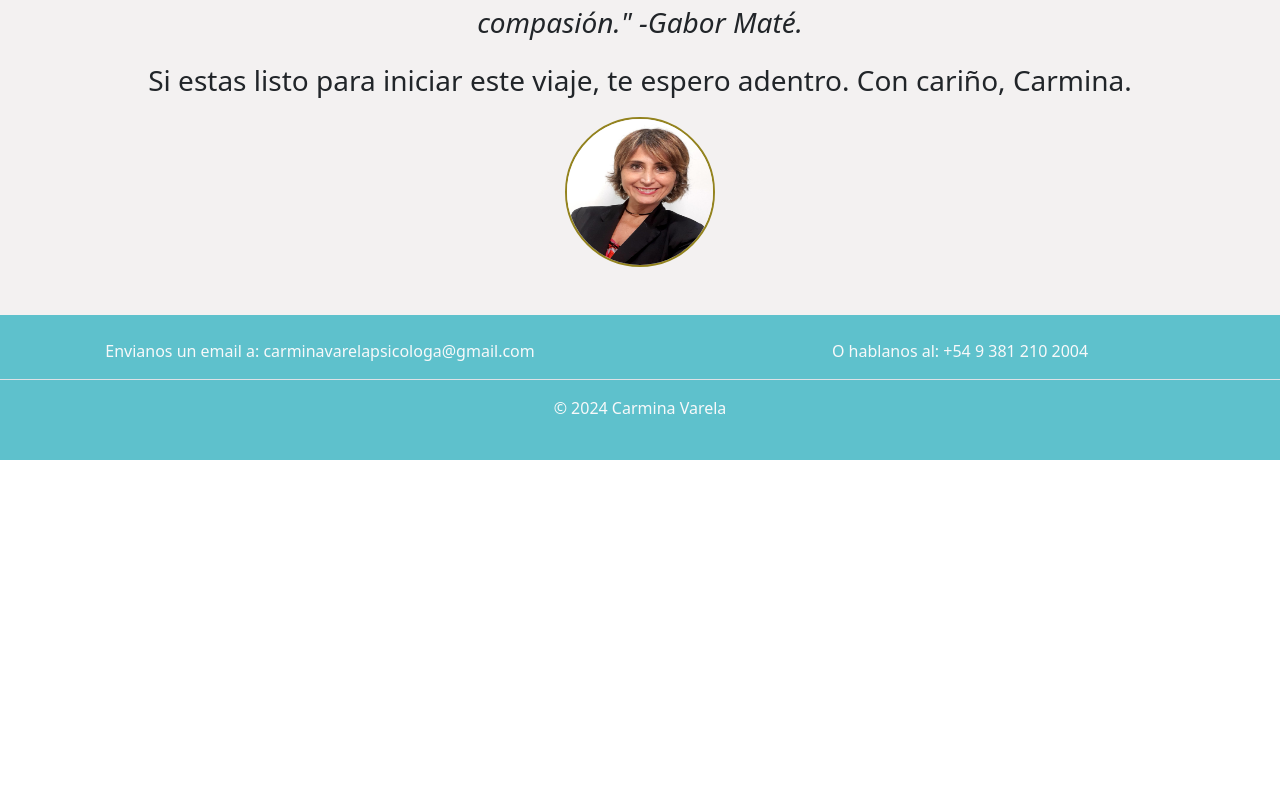
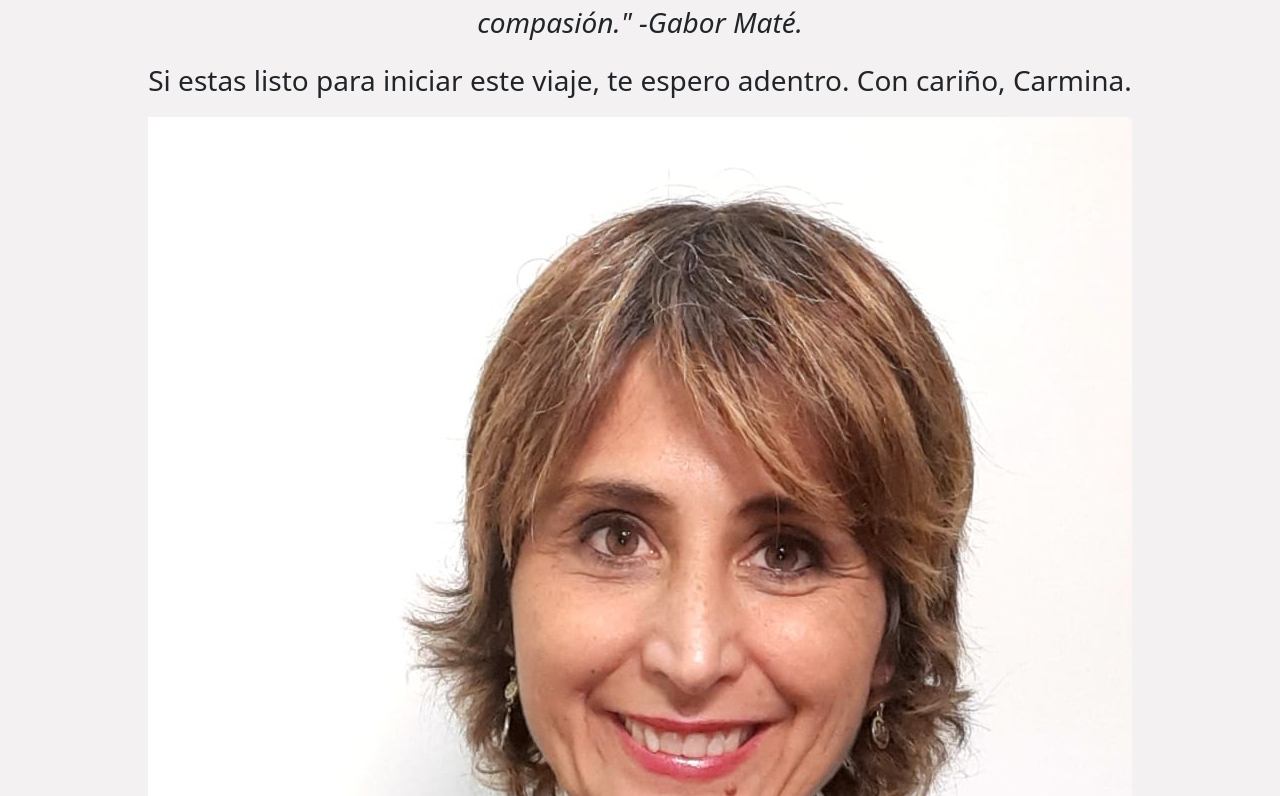
Before and after one commit to juacovanmessem/Landing-Carmina, a React (Vite) app: page / in a window 1280 px wide. Shown: the part 9824-10620 px from the top of the page. Before the commit the page ends 10284 px from the top, so only its background shows below. Built offline with nearby package versions, Linux system fonts and the light colour scheme.

Commit message:
prueba de carga de imagenes con importacion

```diff
--- a/src/App.jsx
+++ b/src/App.jsx
@@ -6,6 +6,8 @@ import Collapse from 'react-bootstrap/Collapse';
 import Modal from 'react-bootstrap/Modal';
 import Accordion from 'react-bootstrap/Accordion';
 import Carousel from 'react-bootstrap/Carousel';
+import foto1 from '../src/images/foto-redes.jpg'
+
 
 function App() {
   const [open, setOpen] = useState(false);
@@ -662,7 +664,7 @@ function App() {
           <p className='fs-3 lead'>
             Si estas listo para iniciar este viaje, te espero adentro. Con cariño, Carmina.
           </p>
-          <img src="./src/images/foto-redes.jpg" alt="" className='img-small'  />
+          <img src="./src/images/foto-redes.jpg" alt="" className={foto1} />
         </div>
       </section>
       <footer className="py-4 bg-cyan text-light">
```
